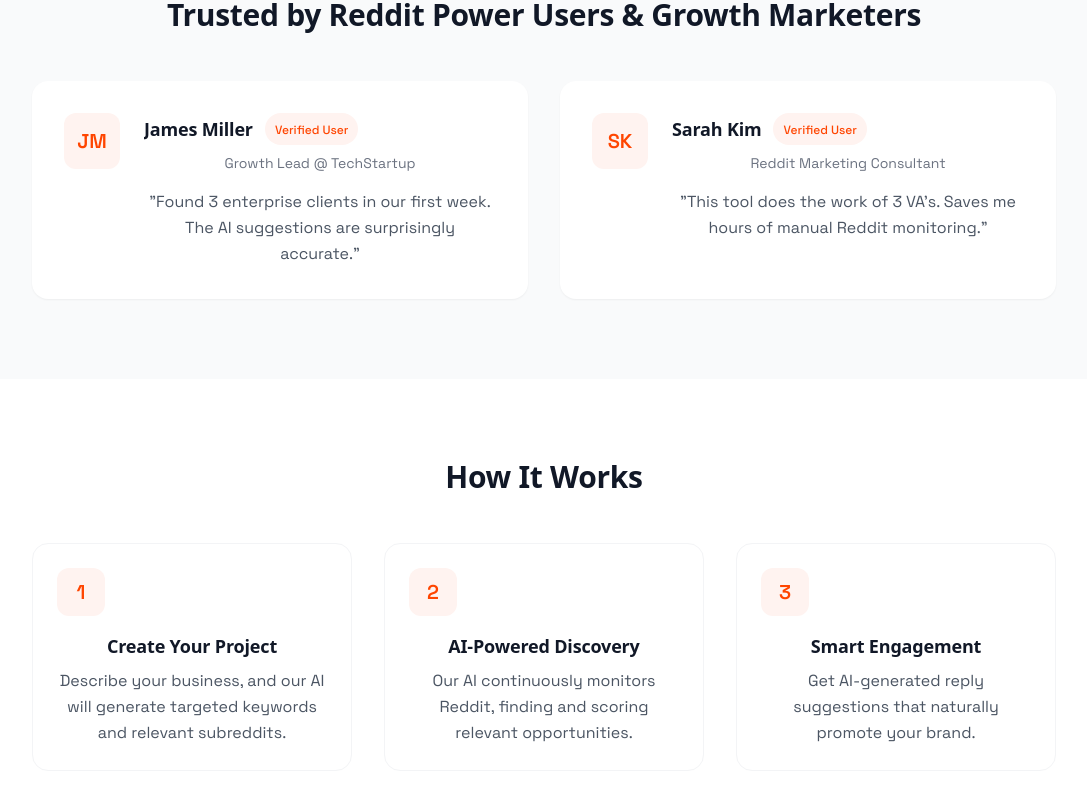
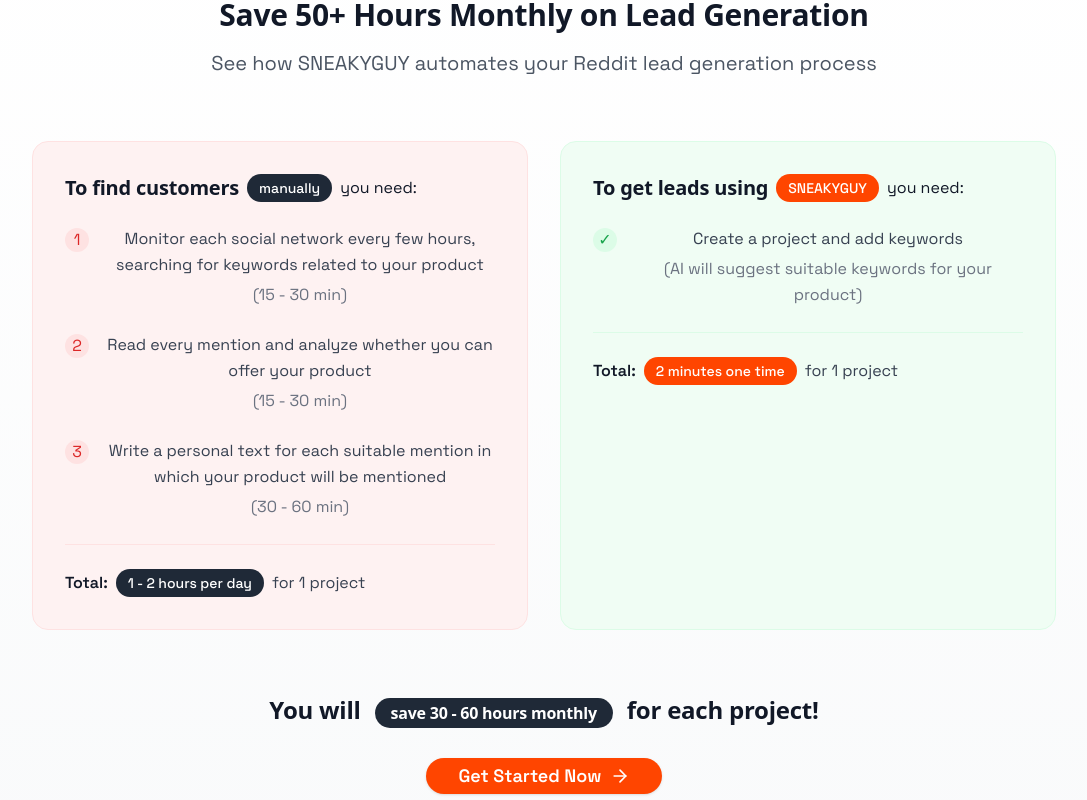
Before and after one commit to pratie/vercel-f, a Next.js app: page / in a window 1280 px wide. Shown: the part 1820-2620 px from the top of the page, without its empty margins (96-1183 px from the left). Built offline with nearby package versions, Linux system fonts and the light colour scheme; no server answers.

Commit message:
CTA - landing page

```diff
--- a/app/page.tsx
+++ b/app/page.tsx
@@ -115,51 +115,115 @@
                 </div>
               </div>
 
-              {/* Social Proof Section */}
-              <div className="bg-gray-50 py-20">
-                <div className="max-w-screen-xl mx-auto px-4 sm:px-6 lg:px-8">
-                  <h2 className="text-2xl sm:text-3xl font-semibold text-gray-900 mb-12 text-center">
-                    Trusted by Reddit Power Users & Growth Marketers
-                  </h2>
-                  <div className="grid grid-cols-1 md:grid-cols-2 gap-8 max-w-5xl mx-auto">
-                    <div className="bg-white p-8 rounded-2xl shadow-sm">
-                      <div className="flex items-start gap-6">
-                        <div className="h-14 w-14 rounded-xl bg-[#fff3f0] flex items-center justify-center flex-shrink-0">
-                          <span className="text-[#ff4500] font-semibold text-xl">JM</span>
+              {/* Value Proposition Section */}
+              <div className="py-20 bg-gradient-to-b from-white to-gray-50">
+                <div className="max-w-7xl mx-auto px-4 sm:px-6 lg:px-8">
+                  <div className="text-center mb-16">
+                    <h2 className="text-3xl font-bold text-gray-900 mb-4">
+                      Save 50+ Hours Monthly on Lead Generation
+                    </h2>
+                    <p className="text-xl text-gray-600 max-w-3xl mx-auto">
+                      See how SNEAKYGUY automates your Reddit lead generation process
+                    </p>
+                  </div>
+
+                  <div className="grid md:grid-cols-2 gap-8 max-w-5xl mx-auto">
+                    {/* Manual Process Card */}
+                    <div className="bg-red-50 rounded-2xl p-8 border border-red-100">
+                      <div className="flex items-center mb-6">
+                        <h3 className="text-xl font-semibold text-gray-900">To find customers</h3>
+                        <span className="bg-gray-800 text-white px-3 py-1 rounded-full text-sm font-medium mx-2">
+                          manually
+                        </span>
+                        <span className="text-gray-900">you need:</span>
+                      </div>
+
+                      <div className="space-y-6">
+                        <div className="flex items-start gap-4">
+                          <div className="flex-shrink-0 h-6 w-6 flex items-center justify-center rounded-full bg-red-100 text-red-600 mt-0.5">
+                            1
+                          </div>
+                          <p className="text-gray-700 flex-1">
+                            Monitor each social network every few hours, searching for keywords related to your product
+                            <span className="text-gray-500 block mt-1">(15 - 30 min)</span>
+                          </p>
                         </div>
-                        <div className="flex-1 min-w-0">
-                          <div className="flex items-center gap-3 mb-2">
-                            <h3 className="text-lg font-semibold text-gray-900 truncate">James Miller</h3>
-                            <div className="bg-[#fff3f0] px-2.5 py-1 rounded-full flex-shrink-0">
-                              <span className="text-xs font-medium text-[#ff4500]">Verified User</span>
-                            </div>
+                        <div className="flex items-start gap-4">
+                          <div className="flex-shrink-0 h-6 w-6 flex items-center justify-center rounded-full bg-red-100 text-red-600 mt-0.5">
+                            2
                           </div>
-                          <p className="text-sm text-gray-500 mb-4">Growth Lead @ TechStartup</p>
-                          <blockquote className="text-gray-600 leading-relaxed">
-                            "Found 3 enterprise clients in our first week. The AI suggestions are surprisingly accurate."
-                          </blockquote>
+                          <p className="text-gray-700 flex-1">
+                            Read every mention and analyze whether you can offer your product
+                            <span className="text-gray-500 block mt-1">(15 - 30 min)</span>
+                          </p>
+                        </div>
+                        <div className="flex items-start gap-4">
+                          <div className="flex-shrink-0 h-6 w-6 flex items-center justify-center rounded-full bg-red-100 text-red-600 mt-0.5">
+                            3
+                          </div>
+                          <p className="text-gray-700 flex-1">
+                            Write a personal text for each suitable mention in which your product will be mentioned
+                            <span className="text-gray-500 block mt-1">(30 - 60 min)</span>
+                          </p>
+                        </div>
+                        <div className="mt-8 border-t border-red-100 pt-6">
+                          <div className="flex items-center">
+                            <span className="font-semibold text-gray-900">Total:</span>
+                            <span className="bg-gray-800 text-white px-3 py-1 rounded-full text-sm font-medium mx-2">
+                              1 - 2 hours per day
+                            </span>
+                            <span className="text-gray-700">for 1 project</span>
+                          </div>
                         </div>
                       </div>
                     </div>
 
-                    <div className="bg-white p-8 rounded-2xl shadow-sm">
-                      <div className="flex items-start gap-6">
-                        <div className="h-14 w-14 rounded-xl bg-[#fff3f0] flex items-center justify-center flex-shrink-0">
-                          <span className="text-[#ff4500] font-semibold text-xl">SK</span>
+                    {/* SNEAKYGUY Process Card */}
+                    <div className="bg-green-50 rounded-2xl p-8 border border-green-100">
+                      <div className="flex items-center mb-6">
+                        <h3 className="text-xl font-semibold text-gray-900">To get leads using</h3>
+                        <span className="bg-[#ff4500] text-white px-3 py-1 rounded-full text-sm font-medium mx-2">
+                          SNEAKYGUY
+                        </span>
+                        <span className="text-gray-900">you need:</span>
+                      </div>
+
+                      <div className="space-y-6">
+                        <div className="flex items-start gap-4">
+                          <div className="flex-shrink-0 h-6 w-6 flex items-center justify-center rounded-full bg-green-100 text-green-600 mt-0.5">
+                            ✓
+                          </div>
+                          <p className="text-gray-700 flex-1">
+                            Create a project and add keywords
+                            <span className="text-gray-500 block mt-1">(AI will suggest suitable keywords for your product)</span>
+                          </p>
                         </div>
-                        <div className="flex-1 min-w-0">
-                          <div className="flex items-center gap-3 mb-2">
-                            <h3 className="text-lg font-semibold text-gray-900 truncate">Sarah Kim</h3>
-                            <div className="bg-[#fff3f0] px-2.5 py-1 rounded-full flex-shrink-0">
-                              <span className="text-xs font-medium text-[#ff4500]">Verified User</span>
-                            </div>
+                        <div className="mt-8 border-t border-green-100 pt-6">
+                          <div className="flex items-center">
+                            <span className="font-semibold text-gray-900">Total:</span>
+                            <span className="bg-[#ff4500] text-white px-3 py-1 rounded-full text-sm font-medium mx-2">
+                              2 minutes one time
+                            </span>
+                            <span className="text-gray-700">for 1 project</span>
                           </div>
-                          <p className="text-sm text-gray-500 mb-4">Reddit Marketing Consultant</p>
-                          <blockquote className="text-gray-600 leading-relaxed">
-                            "This tool does the work of 3 VA's. Saves me hours of manual Reddit monitoring."
-                          </blockquote>
                         </div>
                       </div>
+                    </div>
+                  </div>
+
+                  {/* Bottom CTA */}
+                  <div className="text-center mt-16">
+                    <div className="inline-flex flex-col items-center">
+                      <h3 className="text-2xl font-bold text-gray-900 mb-8">
+                        You will <span className="bg-gray-800 text-white px-4 py-1 rounded-full mx-2">save 30 - 60 hours monthly</span> for each project!
+                      </h3>
+                      <Button
+                        onClick={() => router.push('/login')}
+                        className="bg-[#ff4500] hover:bg-[#ff4500]/90 text-white px-8 py-4 rounded-full text-lg font-semibold"
+                      >
+                        Get Started Now
+                        <ArrowRight className="ml-2 h-5 w-5" />
+                      </Button>
                     </div>
                   </div>
                 </div>
@@ -207,13 +271,84 @@
                         src="/results.png"
                         alt="Reddit Tracker Results"
                         fill
-                        className="object-cover"
+                        className="object-contain"
                         sizes="(max-width: 768px) 100vw, (max-width: 1200px) 80vw, 1200px"
                         priority
                       />
                     </div>
                   </div>
                   <div className="absolute inset-0 pointer-events-none border border-gray-100 rounded-3xl" />
+                </div>
+              </div>
+
+              {/* Final CTA Section */}
+              <div className="py-20 bg-gradient-to-b from-gray-50 to-white">
+                <div className="max-w-screen-xl mx-auto px-4 sm:px-6 lg:px-8 text-center">
+                  <h2 className="text-3xl font-bold text-gray-900 mb-8">
+                    Ready to Automate Your Reddit Lead Generation?
+                  </h2>
+                  <p className="text-xl text-gray-600 mb-12 max-w-3xl mx-auto">
+                    Join the early access program and start saving 30-60 hours monthly on your lead generation efforts.
+                  </p>
+                  <Button
+                    onClick={() => router.push('/login')}
+                    className="bg-[#ff4500] hover:bg-[#ff4500]/90 text-white px-8 py-4 rounded-full text-lg font-semibold"
+                  >
+                    Get Early Access
+                    <ArrowRight className="ml-2 h-5 w-5" />
+                  </Button>
+                </div>
+              </div>
+
+              {/* Social Proof Section - Less prominent */}
+              <div className="py-20 bg-gray-50">
+                <div className="max-w-screen-xl mx-auto px-4 sm:px-6 lg:px-8">
+                  <h2 className="text-2xl font-semibold text-gray-900 text-center mb-12">
+                    What Early Users Are Saying
+                  </h2>
+                  <div className="grid grid-cols-1 md:grid-cols-2 gap-8 max-w-5xl mx-auto">
+                    {/* Testimonial 1 */}
+                    <div className="bg-white p-8 rounded-2xl shadow-sm hover:shadow-md transition-shadow">
+                      <div className="flex items-start space-x-6">
+                        <div className="h-14 w-14 rounded-full bg-[#fff3f0] flex items-center justify-center flex-shrink-0">
+                          <span className="text-[#ff4500] font-bold text-xl">JM</span>
+                        </div>
+                        <div className="flex-1 min-w-0">
+                          <div className="flex items-center gap-3 mb-1">
+                            <h3 className="text-lg font-semibold text-gray-900 truncate">James Miller</h3>
+                            <span className="inline-flex items-center px-2.5 py-0.5 rounded-full text-xs font-medium bg-[#fff3f0] text-[#ff4500]">
+                              Verified User
+                            </span>
+                          </div>
+                          <p className="text-sm text-gray-600 mb-4">Growth Lead @ TechStartup</p>
+                          <blockquote className="text-gray-700 leading-relaxed italic">
+                            "Found 3 enterprise clients in our first week. The AI suggestions are surprisingly accurate."
+                          </blockquote>
+                        </div>
+                      </div>
+                    </div>
+
+                    {/* Testimonial 2 */}
+                    <div className="bg-white p-8 rounded-2xl shadow-sm hover:shadow-md transition-shadow">
+                      <div className="flex items-start space-x-6">
+                        <div className="h-14 w-14 rounded-full bg-[#fff3f0] flex items-center justify-center flex-shrink-0">
+                          <span className="text-[#ff4500] font-bold text-xl">SK</span>
+                        </div>
+                        <div className="flex-1 min-w-0">
+                          <div className="flex items-center gap-3 mb-1">
+                            <h3 className="text-lg font-semibold text-gray-900 truncate">Sarah Kim</h3>
+                            <span className="inline-flex items-center px-2.5 py-0.5 rounded-full text-xs font-medium bg-[#fff3f0] text-[#ff4500]">
+                              Verified User
+                            </span>
+                          </div>
+                          <p className="text-sm text-gray-600 mb-4">Reddit Marketing Consultant</p>
+                          <blockquote className="text-gray-700 leading-relaxed italic">
+                            "This tool does the work of 3 VA's. Saves me hours of manual Reddit monitoring."
+                          </blockquote>
+                        </div>
+                      </div>
+                    </div>
+                  </div>
                 </div>
               </div>
 
```
